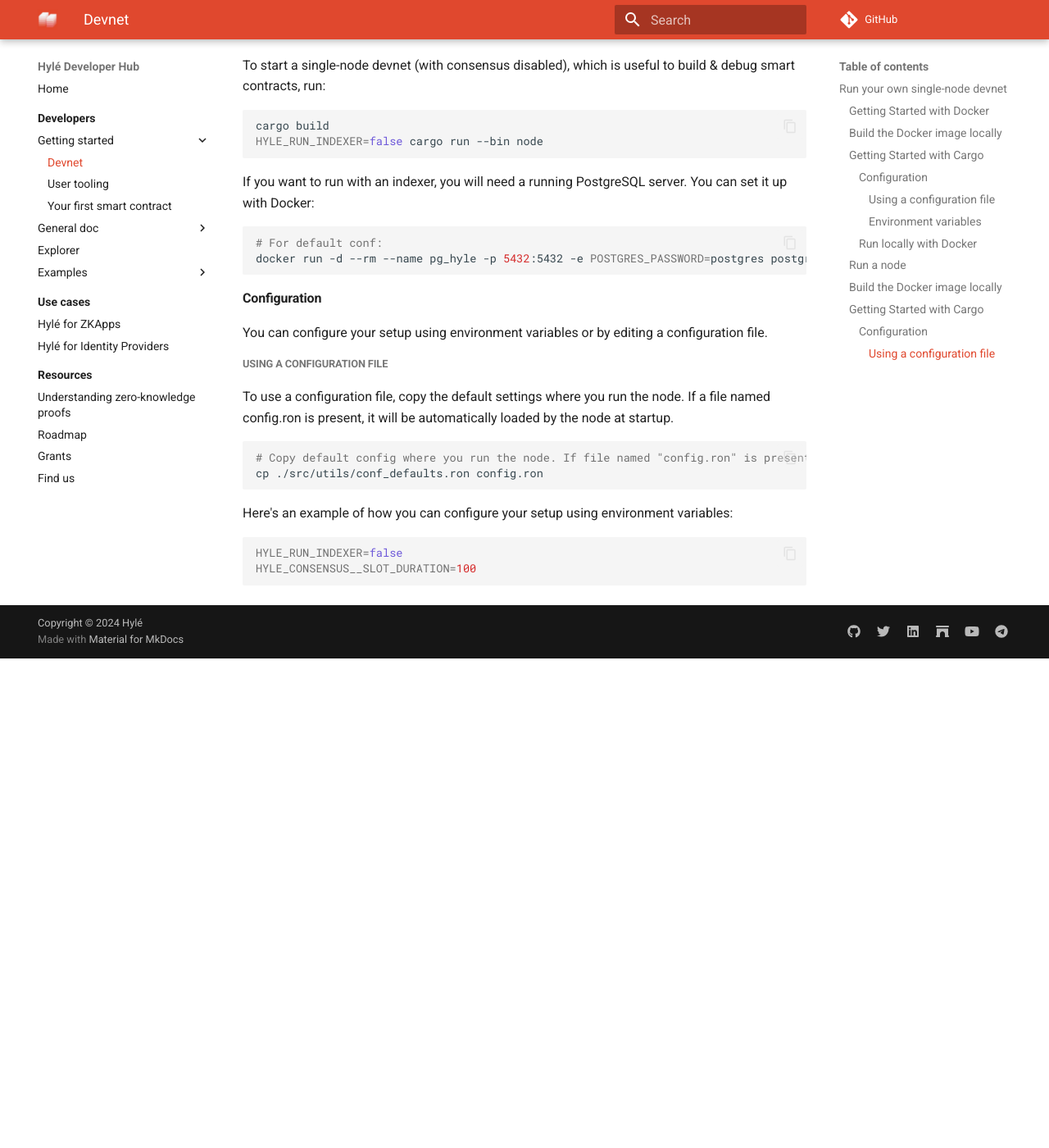
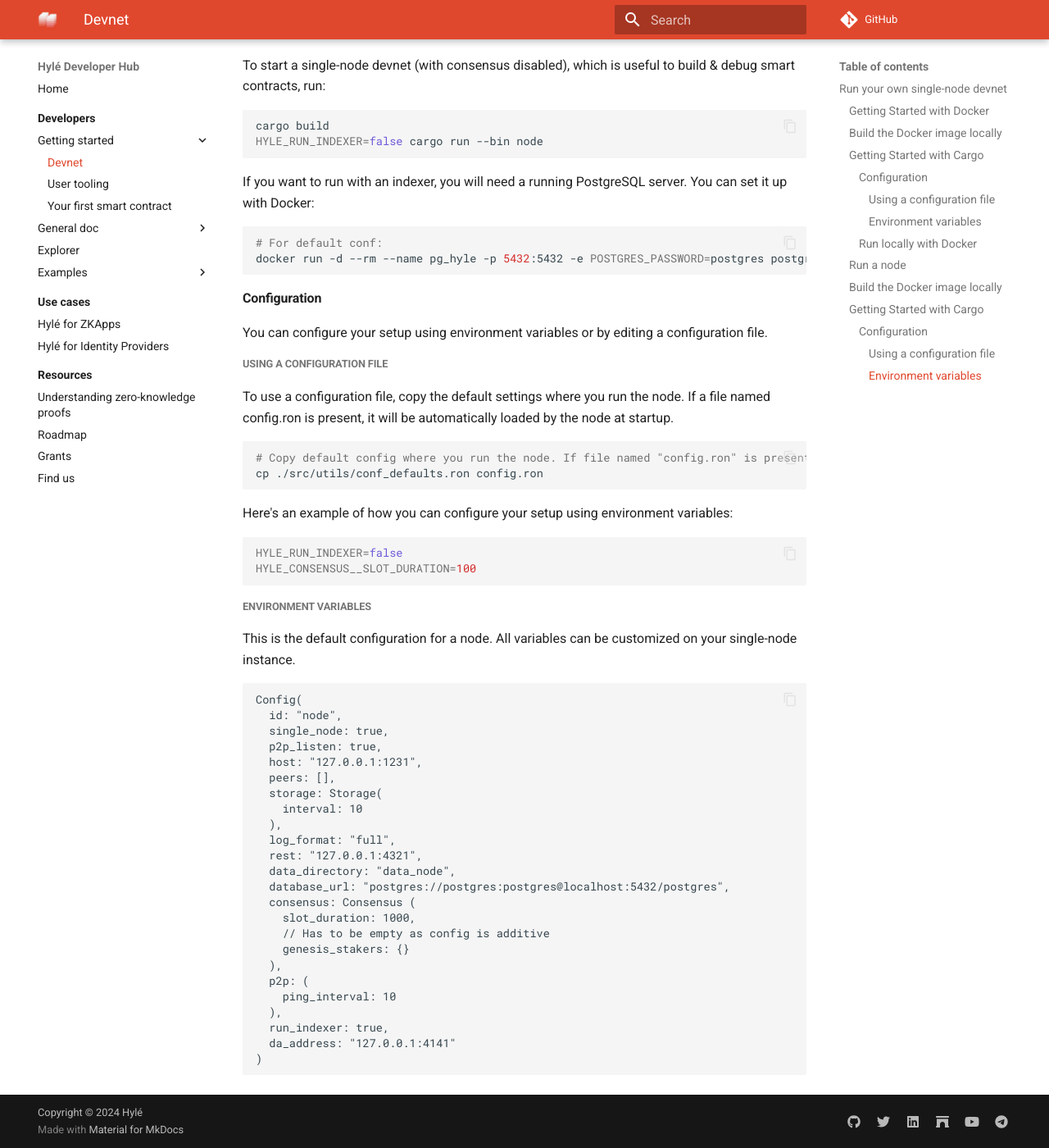
Before and after one commit to Hyle-org/devhub-hyle, an MkDocs documentation site: the page built from docs/developers/getting-started/devnet.md, in a window 1280 px wide and 1400 px high, scrolled down 3074 px. Shown: the whole window at 82% size. Built offline with MkDocs 1.6.1 and Material for MkDocs 9.7.7, drawn with Linux system fonts in a browser that asks for light colours; comment, search, counter and statistics services are not loaded; before the commit the page ends 3877 px from its top, so only the background shows below that.

Commit message:
add environment variables

````diff
--- a/docs/developers/getting-started/devnet.md
+++ b/docs/developers/getting-started/devnet.md
@@ -181,3 +181,34 @@
 HYLE_RUN_INDEXER=false
 HYLE_CONSENSUS__SLOT_DURATION=100
 ```
+
+##### Environment variables
+
+This is the default configuration for a node. All variables can be customized on your single-node instance.
+
+```ron
+Config(
+  id: "node",
+  single_node: true,
+  p2p_listen: true,
+  host: "127.0.0.1:1231",
+  peers: [],
+  storage: Storage(
+    interval: 10
+  ),
+  log_format: "full",
+  rest: "127.0.0.1:4321",
+  data_directory: "data_node",
+  database_url: "postgres://postgres:postgres@localhost:5432/postgres",
+  consensus: Consensus (
+    slot_duration: 1000,
+    // Has to be empty as config is additive
+    genesis_stakers: {}
+  ),
+  p2p: (
+    ping_interval: 10
+  ),
+  run_indexer: true,
+  da_address: "127.0.0.1:4141"
+)
+```
````
